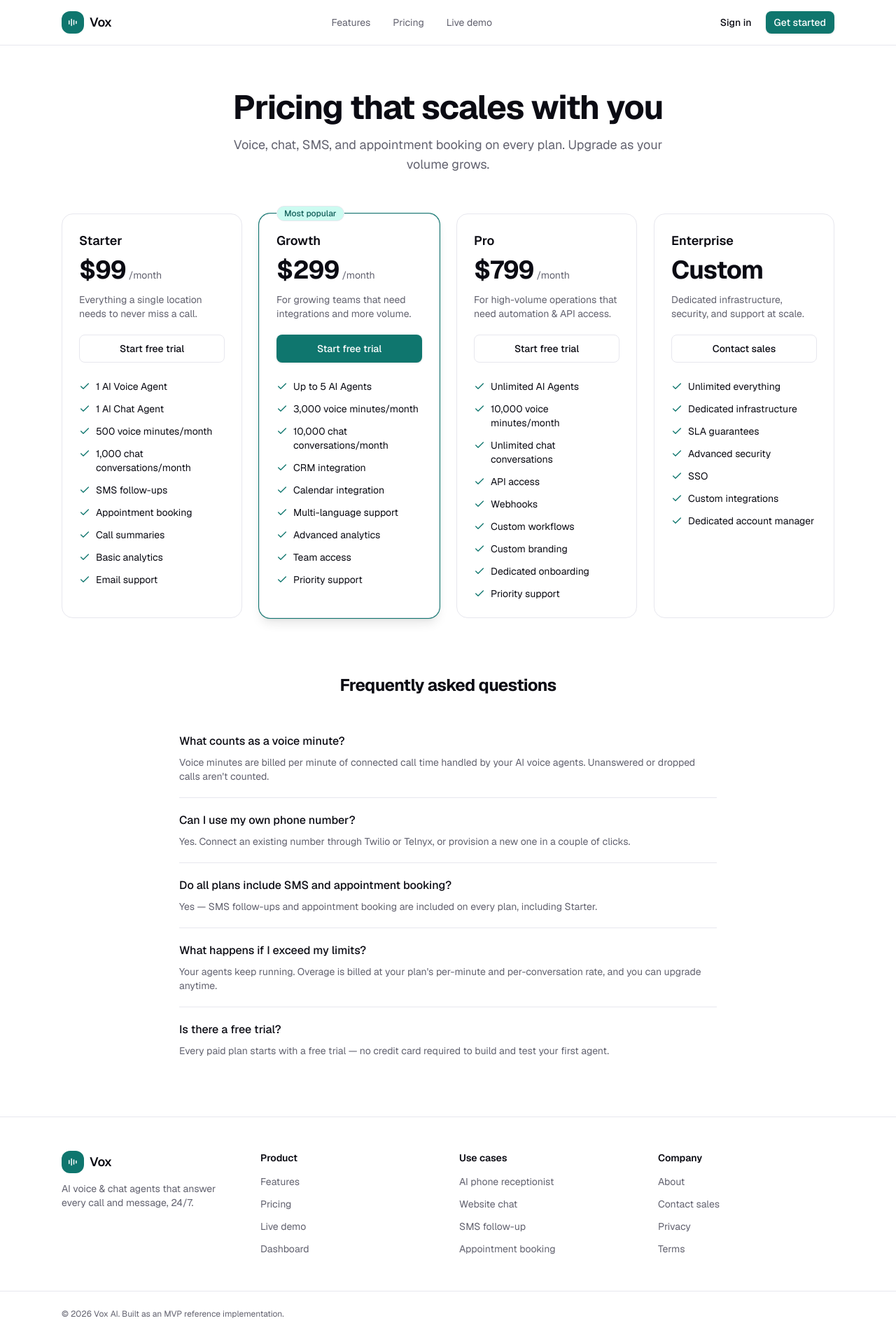
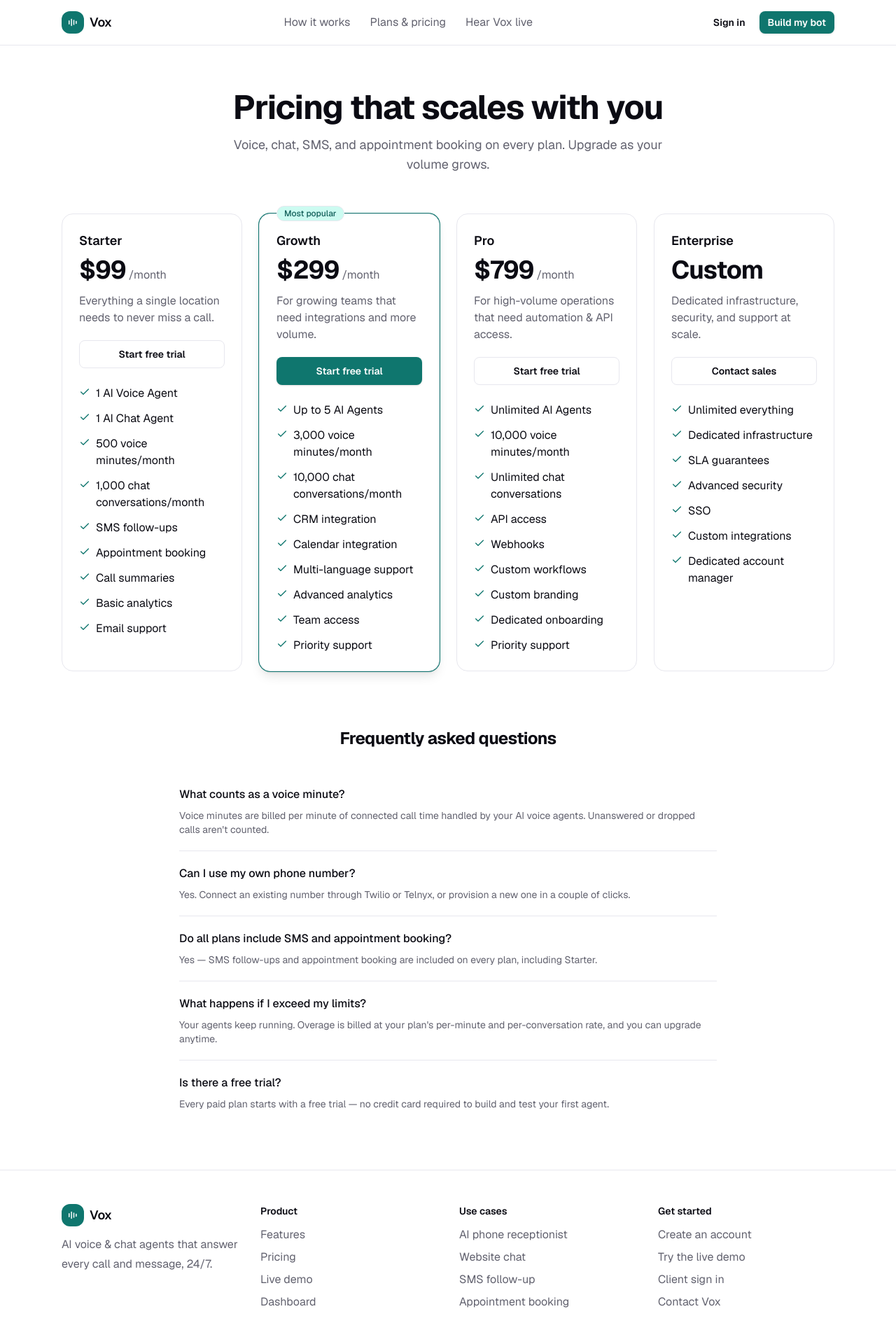
Before and after one commit to Meekness-zw/Vox, a Next.js app: page /pricing in a window 1280 px wide. Shown: the top 1920 px of the page at 70% size. Built offline with nearby package versions, Linux system fonts and the light colour scheme.

Commit message:
Improve marketing conversion clarity and accessibility

```diff
--- a/src/app/(marketing)/page.tsx
+++ b/src/app/(marketing)/page.tsx
@@ -11,9 +11,10 @@ import {
   Sparkles,
   Send,
 } from "lucide-react";
-import { Button } from "@/components/ui/button";
+import { buttonVariants } from "@/components/ui/button";
 import { Badge } from "@/components/ui/badge";
 import { PricingCards } from "@/components/marketing/pricing-cards";
+import { cn } from "@/lib/utils";
 
 const coreFeatures = [
   {
@@ -91,27 +92,23 @@ export default function LandingPage() {
               AI receptionist + chat in one platform
             </Badge>
             <h1 className="text-balance text-4xl font-bold tracking-tight sm:text-6xl">
-              Never miss a call or a message again
+              An AI receptionist that answers, books and follows up
             </h1>
-            <p className="mx-auto mt-5 max-w-2xl text-balance text-lg text-muted-foreground">
-              Vox gives every business an AI voice agent and chat agent that
-              answer 24/7, book appointments, and follow up over SMS — trained
-              on your own knowledge base.
+            <p className="mx-auto mt-5 max-w-2xl text-balance text-lg leading-8 text-muted-foreground">
+              Vox answers phone calls, WhatsApp and website messages 24/7 using
+              your company&apos;s information. It books real appointments and
+              connects callers to your team when human help is needed.
             </p>
-            <div className="mt-8 flex flex-col items-center justify-center gap-3 sm:flex-row">
-              <Link href="/signup">
-                <Button size="lg">
-                  Get started free <ArrowRight className="size-4" />
-                </Button>
+            <div className="mt-8 flex flex-col items-stretch justify-center gap-3 sm:flex-row sm:items-center">
+              <Link href="/signup" className={cn(buttonVariants({ size: "lg" }), "min-w-56 shadow-lg")}>
+                Build my AI receptionist <ArrowRight className="size-4" />
               </Link>
-              <Link href="/demo">
-                <Button size="lg" variant="secondary">
-                  Try the live chat demo
-                </Button>
+              <Link href="/demo" className={cn(buttonVariants({ size: "lg", variant: "outline" }), "min-w-48")}>
+                Hear Vox live
               </Link>
             </div>
-            <p className="mt-4 text-xs text-muted-foreground">
-              No credit card required · Launch in minutes
+            <p className="mt-4 text-base text-muted-foreground">
+              Test before you pay · English and Shona · Human call transfer
             </p>
           </div>
 
@@ -125,14 +122,14 @@ export default function LandingPage() {
       {/* Logos / integrations strip */}
       <section className="border-y border-border bg-card/50">
         <div className="mx-auto max-w-6xl px-4 py-8 sm:px-6">
-          <p className="text-center text-xs font-medium uppercase tracking-wider text-muted-foreground">
+          <p className="text-center text-sm font-semibold uppercase tracking-wider text-muted-foreground">
             Works with the tools you already use
           </p>
           <div className="mt-5 flex flex-wrap items-center justify-center gap-x-8 gap-y-3">
             {integrations.map((name) => (
               <span
                 key={name}
-                className="text-sm font-medium text-muted-foreground"
+                className="text-base font-medium text-muted-foreground"
               >
                 {name}
               </span>
@@ -161,14 +158,14 @@ export default function LandingPage() {
                 <f.icon className="size-5" />
               </div>
               <h3 className="mt-4 font-semibold">{f.title}</h3>
-              <p className="mt-2 text-sm text-muted-foreground">{f.desc}</p>
+              <p className="mt-2 text-base leading-7 text-muted-foreground">{f.desc}</p>
             </div>
           ))}
         </div>
       </section>
 
       {/* How it works */}
-      <section className="border-y border-border bg-card/50">
+      <section id="how-it-works" className="scroll-mt-20 border-y border-border bg-card/50">
         <div className="mx-auto max-w-6xl px-4 py-20 sm:px-6">
           <div className="mx-auto max-w-2xl text-center">
             <h2 className="text-3xl font-bold tracking-tight sm:text-4xl">
@@ -183,7 +180,7 @@ export default function LandingPage() {
               <div key={s.n}>
                 <div className="text-sm font-semibold text-primary">{s.n}</div>
                 <h3 className="mt-2 text-lg font-semibold">{s.title}</h3>
-                <p className="mt-2 text-sm text-muted-foreground">{s.desc}</p>
+                <p className="mt-2 text-base leading-7 text-muted-foreground">{s.desc}</p>
               </div>
             ))}
           </div>
@@ -203,7 +200,7 @@ export default function LandingPage() {
               automatically, with sentiment detection and context memory across
               the whole conversation.
             </p>
-            <ul className="mt-6 space-y-2 text-sm text-muted-foreground">
+            <ul className="mt-6 space-y-3 text-base leading-7 text-muted-foreground">
               <li>• Natural, multi-turn conversations with interruption handling</li>
               <li>• Call recording, summaries, action items & transcripts</li>
               <li>• Missed-call recovery and human handoff when it matters</li>
@@ -216,7 +213,7 @@ export default function LandingPage() {
       </section>
 
       {/* Pricing */}
-      <section id="pricing" className="mx-auto max-w-6xl px-4 py-20 sm:px-6">
+      <section id="pricing" className="mx-auto max-w-6xl scroll-mt-20 px-4 py-20 sm:px-6">
         <div className="mx-auto max-w-2xl text-center">
           <h2 className="text-3xl font-bold tracking-tight sm:text-4xl">
             Simple, transparent pricing
@@ -242,11 +239,7 @@ export default function LandingPage() {
             card required.
           </p>
           <div className="mt-8 flex justify-center">
-            <Link href="/signup">
-              <Button size="lg" variant="secondary">
-                Get started free <ArrowRight className="size-4" />
-              </Button>
-            </Link>
+            <Link href="/signup" className={cn(buttonVariants({ size: "lg", variant: "secondary" }), "min-w-56")}>Build my AI receptionist <ArrowRight className="size-4" /></Link>
           </div>
         </div>
       </section>
--- a/src/components/marketing/pricing-cards.tsx
+++ b/src/components/marketing/pricing-cards.tsx
@@ -1,7 +1,7 @@
 import Link from "next/link";
 import { Check } from "lucide-react";
 import { plans } from "@/lib/pricing";
-import { Button } from "@/components/ui/button";
+import { buttonVariants } from "@/components/ui/button";
 import { Badge } from "@/components/ui/badge";
 import { cn } from "@/lib/utils";
 
@@ -27,26 +27,30 @@ export function PricingCards() {
               {plan.priceLabel}
             </span>
             {plan.price !== null && (
-              <span className="text-sm text-muted-foreground">/month</span>
+              <span className="text-base text-muted-foreground">/month</span>
             )}
           </div>
-          <p className="mt-3 min-h-10 text-sm text-muted-foreground">
+          <p className="mt-3 min-h-12 text-base leading-6 text-muted-foreground">
             {plan.tagline}
           </p>
 
           <Link
-            href={plan.id === "enterprise" ? "#contact" : "/signup"}
-            className="mt-5"
+            href={
+              plan.id === "enterprise"
+                ? "mailto:meeknesskaboti@gmail.com?subject=Vox%20Enterprise"
+                : "/signup"
+            }
+            className={cn(
+              buttonVariants({
+                variant: plan.highlighted ? "primary" : "secondary",
+              }),
+              "mt-5 w-full"
+            )}
           >
-            <Button
-              className="w-full"
-              variant={plan.highlighted ? "primary" : "secondary"}
-            >
-              {plan.cta}
-            </Button>
+            {plan.cta}
           </Link>
 
-          <ul className="mt-6 space-y-3 text-sm">
+          <ul className="mt-6 space-y-3 text-base">
             {plan.features.map((f) => (
               <li key={f} className="flex items-start gap-2">
                 <Check className="mt-0.5 size-4 shrink-0 text-primary" />
--- a/src/components/marketing/site-footer.tsx
+++ b/src/components/marketing/site-footer.tsx
@@ -21,12 +21,12 @@ const columns = [
     ],
   },
   {
-    title: "Company",
+    title: "Get started",
     links: [
-      { href: "#", label: "About" },
-      { href: "#", label: "Contact sales" },
-      { href: "#", label: "Privacy" },
-      { href: "#", label: "Terms" },
+      { href: "/signup", label: "Create an account" },
+      { href: "/demo", label: "Try the live demo" },
+      { href: "/login", label: "Client sign in" },
+      { href: "mailto:meeknesskaboti@gmail.com", label: "Contact Vox" },
     ],
   },
 ];
@@ -37,7 +37,7 @@ export function SiteFooter() {
       <div className="mx-auto grid max-w-6xl grid-cols-2 gap-8 px-4 py-12 sm:px-6 md:grid-cols-4">
         <div className="col-span-2 md:col-span-1">
           <Logo />
-          <p className="mt-3 max-w-xs text-sm text-muted-foreground">
+          <p className="mt-3 max-w-xs text-base leading-7 text-muted-foreground">
             AI voice & chat agents that answer every call and message, 24/7.
           </p>
         </div>
@@ -49,7 +49,7 @@ export function SiteFooter() {
                 <li key={`${l.label}-${i}`}>
                   <Link
                     href={l.href}
-                    className="text-sm text-muted-foreground hover:text-foreground"
+                    className="text-base text-muted-foreground underline-offset-4 hover:text-foreground hover:underline focus-visible:rounded focus-visible:outline-none focus-visible:ring-2 focus-visible:ring-ring"
                   >
                     {l.label}
                   </Link>
@@ -60,8 +60,8 @@ export function SiteFooter() {
         ))}
       </div>
       <div className="border-t border-border">
-        <div className="mx-auto max-w-6xl px-4 py-6 text-xs text-muted-foreground sm:px-6">
-          © {new Date().getFullYear()} Vox AI. Built as an MVP reference implementation.
+        <div className="mx-auto max-w-6xl px-4 py-6 text-sm text-muted-foreground sm:px-6">
+          © {new Date().getFullYear()} Vox AI. AI receptionists for calls and messages.
         </div>
       </div>
     </footer>
--- a/src/components/marketing/site-nav.tsx
+++ b/src/components/marketing/site-nav.tsx
@@ -1,11 +1,13 @@
 import Link from "next/link";
+import { Menu } from "lucide-react";
 import { Logo } from "@/components/logo";
-import { Button } from "@/components/ui/button";
+import { buttonVariants } from "@/components/ui/button";
+import { cn } from "@/lib/utils";
 
 const links = [
-  { href: "/features", label: "Features" },
-  { href: "/pricing", label: "Pricing" },
-  { href: "/demo", label: "Live demo" },
+  { href: "/#how-it-works", label: "How it works" },
+  { href: "/#pricing", label: "Plans & pricing" },
+  { href: "/demo", label: "Hear Vox live" },
 ];
 
 export function SiteNav() {
@@ -13,27 +15,30 @@ export function SiteNav() {
     <header className="sticky top-0 z-40 border-b border-border bg-background/80 backdrop-blur">
       <div className="mx-auto flex h-16 max-w-6xl items-center justify-between px-4 sm:px-6">
         <Logo />
-        <nav className="hidden items-center gap-8 md:flex">
+        <nav aria-label="Primary navigation" className="hidden items-center gap-7 md:flex">
           {links.map((l) => (
             <Link
               key={l.href}
               href={l.href}
-              className="text-sm text-muted-foreground transition-colors hover:text-foreground"
+              className="text-base text-muted-foreground underline-offset-4 transition-colors hover:text-foreground hover:underline focus-visible:rounded focus-visible:outline-none focus-visible:ring-2 focus-visible:ring-ring"
             >
               {l.label}
             </Link>
           ))}
         </nav>
-        <div className="flex items-center gap-2">
-          <Link href="/login">
-            <Button variant="ghost" size="sm">
-              Sign in
-            </Button>
-          </Link>
-          <Link href="/signup">
-            <Button size="sm">Get started</Button>
-          </Link>
+        <div className="hidden items-center gap-2 sm:flex">
+          <Link href="/login" className={cn(buttonVariants({ variant: "ghost", size: "sm" }))}>Sign in</Link>
+          <Link href="/signup" className={cn(buttonVariants({ size: "sm" }))}>Build my bot</Link>
         </div>
+        <details className="group relative sm:hidden">
+          <summary className="flex size-11 cursor-pointer list-none items-center justify-center rounded-md border bg-background [&::-webkit-details-marker]:hidden" aria-label="Open navigation"><Menu className="size-5" /></summary>
+          <nav aria-label="Mobile navigation" className="absolute right-0 top-13 z-50 w-64 space-y-1 rounded-xl border bg-card p-3 shadow-xl">
+            {links.map(link => <Link key={link.href} href={link.href} className="block rounded-md px-3 py-3 text-base font-medium hover:bg-muted">{link.label}</Link>)}
+            <div className="my-2 border-t" />
+            <Link href="/login" className="block rounded-md px-3 py-3 text-base font-medium hover:bg-muted">Sign in</Link>
+            <Link href="/signup" className={cn(buttonVariants(), "mt-2 w-full")}>Build my bot</Link>
+          </nav>
+        </details>
       </div>
     </header>
   );
--- a/src/components/ui/button.tsx
+++ b/src/components/ui/button.tsx
@@ -3,12 +3,12 @@ import { cva, type VariantProps } from "class-variance-authority";
 import { cn } from "@/lib/utils";
 
 const buttonVariants = cva(
-  "inline-flex items-center justify-center gap-2 whitespace-nowrap rounded-md text-sm font-medium transition-colors focus-visible:outline-none focus-visible:ring-2 focus-visible:ring-ring focus-visible:ring-offset-2 focus-visible:ring-offset-background disabled:pointer-events-none disabled:opacity-50 [&_svg]:size-4 [&_svg]:shrink-0",
+  "inline-flex items-center justify-center gap-2 whitespace-nowrap rounded-md text-sm font-semibold transition-[color,background-color,box-shadow,transform] hover:-translate-y-px focus-visible:outline-none focus-visible:ring-2 focus-visible:ring-ring focus-visible:ring-offset-2 focus-visible:ring-offset-background disabled:pointer-events-none disabled:opacity-50 disabled:hover:translate-y-0 [&_svg]:size-4 [&_svg]:shrink-0",
   {
     variants: {
       variant: {
         primary:
-          "bg-primary text-primary-foreground hover:opacity-90 shadow-sm",
+          "bg-primary text-primary-foreground shadow-sm hover:brightness-110 hover:shadow-md",
         secondary:
           "bg-card text-foreground border border-border hover:bg-muted",
         ghost: "hover:bg-muted text-foreground",
```
